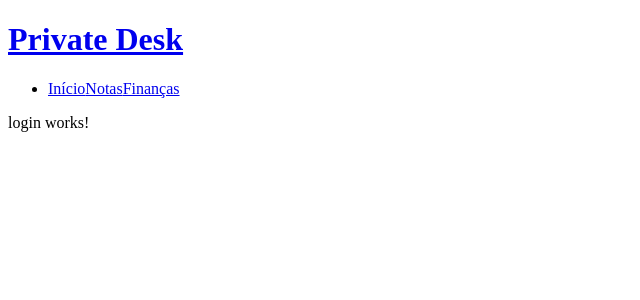
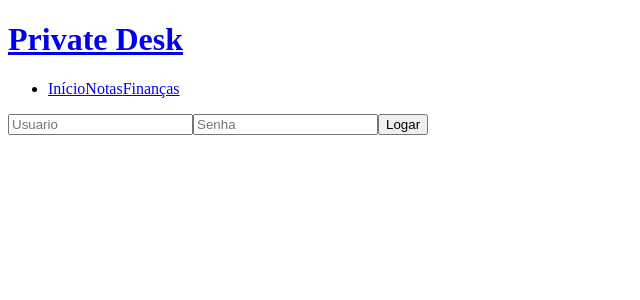
Before and after one commit to lucianesantcs/privateDesk, an Angular app: page /login in a window 1280 px wide. Shown: the top 300 px of the page, without its empty margins (0-640 px from the left). Built offline with nearby package versions, Linux system fonts and the light colour scheme.

Commit message:
feat: adicionado serviço de autorização e editado componente login

```diff
--- a/src/app/app.module.ts
+++ b/src/app/app.module.ts
@@ -10,6 +10,8 @@ import { HeaderComponent } from './shared/components/header/header.component';
 import { AppRoutingModule } from './app.routing.module';
 import { NotesModule } from './notes/notes.module';
 import { FinancesModule } from './finances/finances.module';
+import { AuthService } from './login/auth.service';
+import { FormsModule } from '@angular/forms';
 
 @NgModule({
   declarations: [
@@ -24,9 +26,10 @@ import { FinancesModule } from './finances/finances.module';
     NotesModule,
     FinancesModule,
     HttpClientModule,
+    FormsModule,
     AppRoutingModule
   ],
-  providers: [],
+  providers: [AuthService],
   bootstrap: [AppComponent]
 })
 export class AppModule { }
--- /dev/null
+++ b/src/app/login/auth.service.ts
@@ -0,0 +1,26 @@
+import { EventEmitter, Injectable } from '@angular/core';
+import { Router } from '@angular/router';
+import { User } from './user.model';
+
+@Injectable({
+  providedIn: 'root'
+})
+export class AuthService {
+
+  isAuthenticated: boolean = false;
+
+  showLoginMenu = new EventEmitter<boolean>();
+
+  constructor(private router: Router) { }
+
+  login(user: User) {
+    if(user.email === 'user@email.com' && user.password === '123') {
+      this.isAuthenticated = true;
+      this.showLoginMenu.emit(true);
+
+      this.router.navigate(['/']);
+    } else {
+      this.isAuthenticated = false;
+    }
+  }
+}
--- a/src/app/login/login.component.html
+++ b/src/app/login/login.component.html
@@ -1 +1,3 @@
-<p>login works!</p>
+<input type="email" placeholder="Usuario" [(ngModel)]="user.email">
+<input type="password" placeholder="Senha" [(ngModel)]="user.password">
+<button (click)="login()">Logar</button>
--- a/src/app/login/login.component.ts
+++ b/src/app/login/login.component.ts
@@ -1,4 +1,6 @@
 import { Component, OnInit } from '@angular/core';
+import { AuthService } from './auth.service';
+import { User } from './user.model';
 
 @Component({
   selector: 'app-login',
@@ -7,9 +9,15 @@ import { Component, OnInit } from '@angular/core';
 })
 export class LoginComponent implements OnInit {
 
-  constructor() { }
+  user: User = new User();
+
+  constructor(private authService : AuthService) { }
 
   ngOnInit(): void {
   }
 
+  login() {
+    this.authService.login(this.user);
+  }
+
 }
--- /dev/null
+++ b/src/app/login/user.model.ts
@@ -0,0 +1,4 @@
+export class User {
+    email: string;
+    password: string;
+}
```
Also changed, not shown: 1 other file (tests, documents, lock files or other folders).
